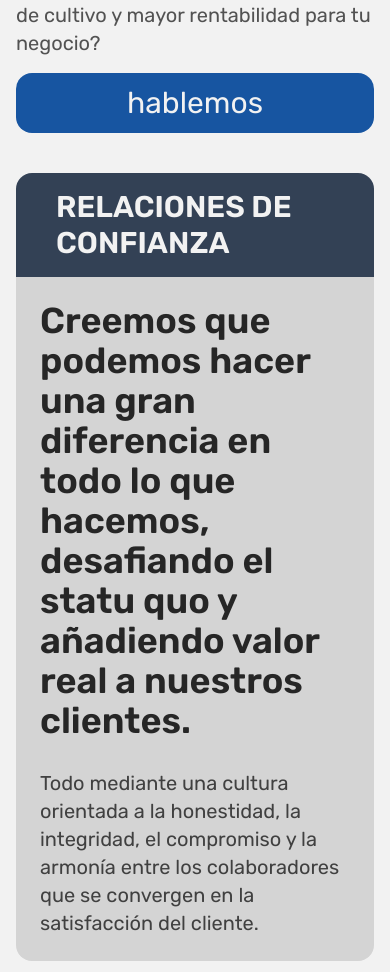
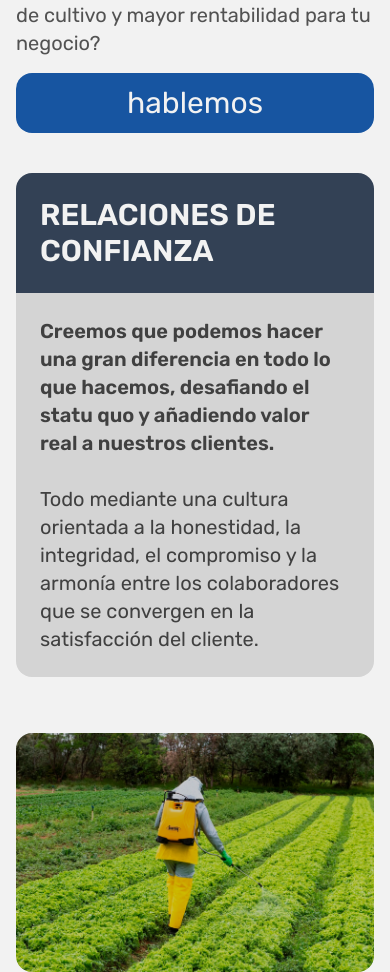
Before and after one commit to elbob-mx/Agromega-22-Website, a website: page index.html in a window 390 px wide. Shown: the part 682-1654 px from the top of the page. Drawn offline with Linux system fonts and the light colour scheme.

Commit message:
responsive mobile fix

```diff
--- a/index.html
+++ b/index.html
@@ -94,13 +94,13 @@
       </div>
 
       <!-- FIRST SECTION / MAIN-->
-        <section class="w-full mt-0 laptop:px-16 small:px-0">
+        <section class="w-full mt-0 laptop:px-16 small:px-4">
           <div class="laptop:grid laptop:grid-cols-3 laptop:gap-5 small:flex small:flex-col">
 
-            <div class="laptop:p-20 small:py-4 small:px-10 small:text-3xl laptop:block laptop:m-0 small:mt-10 small:mx-4 text-left self-center font-semibold text-offWhite laptop:text-5xl laptop:bg-azulAgro small:bg-slate-700 laptop:rounded-[45px] small:rounded-t-2xl items-center">RELACIONES DE CONFIANZA</div>
+            <div class="laptop:p-20 small:text-3xl small:p-6 laptop:m-0 small:mt-10 text-left self-center font-semibold text-offWhite laptop:text-5xl laptop:bg-azulAgro small:bg-slate-700 laptop:rounded-[45px] small:rounded-t-2xl items-center">RELACIONES DE CONFIANZA</div>
 
-            <div class="font-normal laptop:col-span-2 laptop:p-10 laptop:text-2xl small:text-xl small:text-neutral-700 small:p-6 laptop:leading-relaxed laptop:text-justify small:rounded-b-2xl small:bg-neutral-300 small:mx-4 laptop:bg-offWhite laptop:text-neutral-800">
-            <span class="font-semibold small:text-neutral-800 laptop:text-azulAgro small:text-4xl laptop:text-2xl">Creemos que podemos hacer una gran diferencia en todo lo que hacemos, desafiando el statu quo y añadiendo valor real a nuestros clientes.</span>
+            <div class="font-normal laptop:col-span-2 small:w-full laptop:grid laptop:p-10 laptop:text-2xl small:text-xl small:text-neutral-700 small:p-6 laptop:leading-relaxed laptop:text-justify small:rounded-b-2xl small:bg-neutral-300 laptop:bg-offWhite laptop:text-neutral-800">
+            <span class="font-semibold small:text-neutral-700 laptop:text-azulAgro small:text-xl laptop:text-2xl">Creemos que podemos hacer una gran diferencia en todo lo que hacemos, desafiando el statu quo y añadiendo valor real a nuestros clientes.</span>
             <br><br>
             Todo mediante una cultura orientada a la honestidad, la integridad, el compromiso y la armonía entre los colaboradores que se convergen en la satisfacción del cliente.</div>
 
```
Also changed, not shown: css/output.css.
